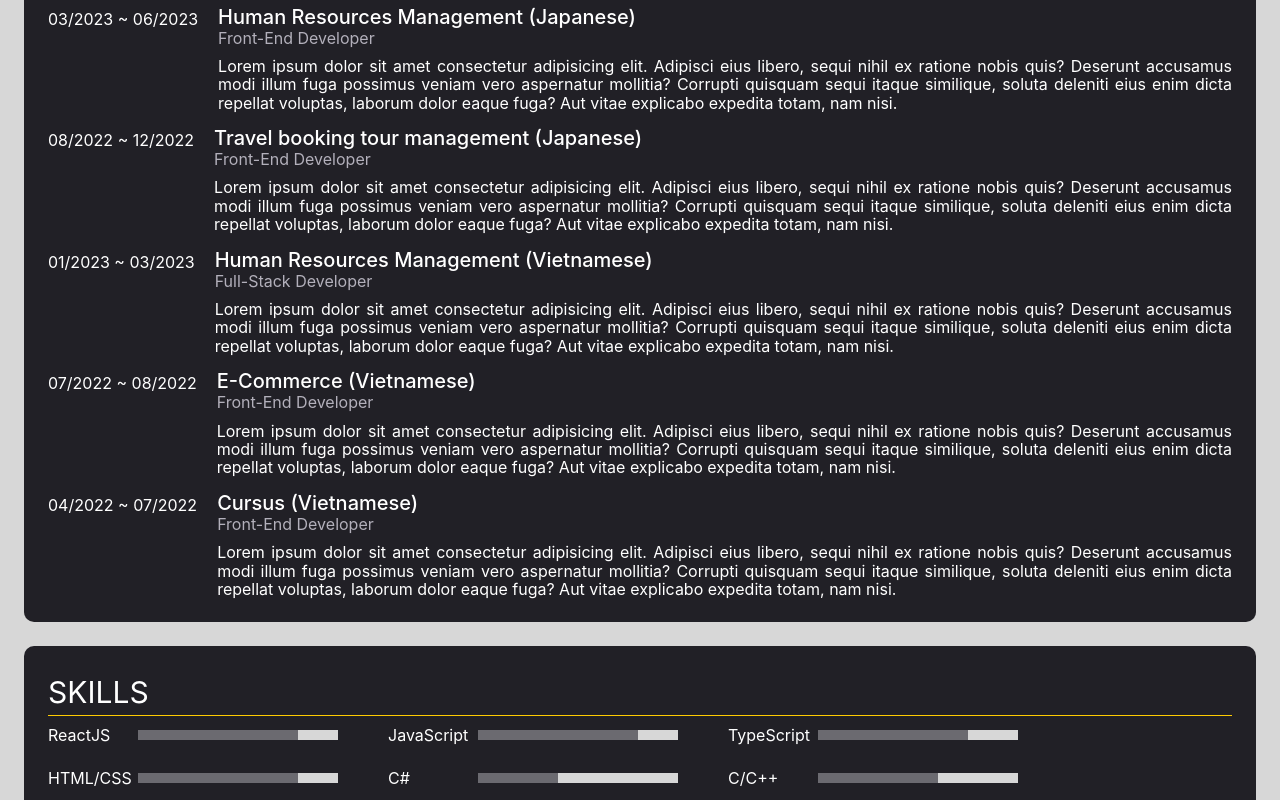
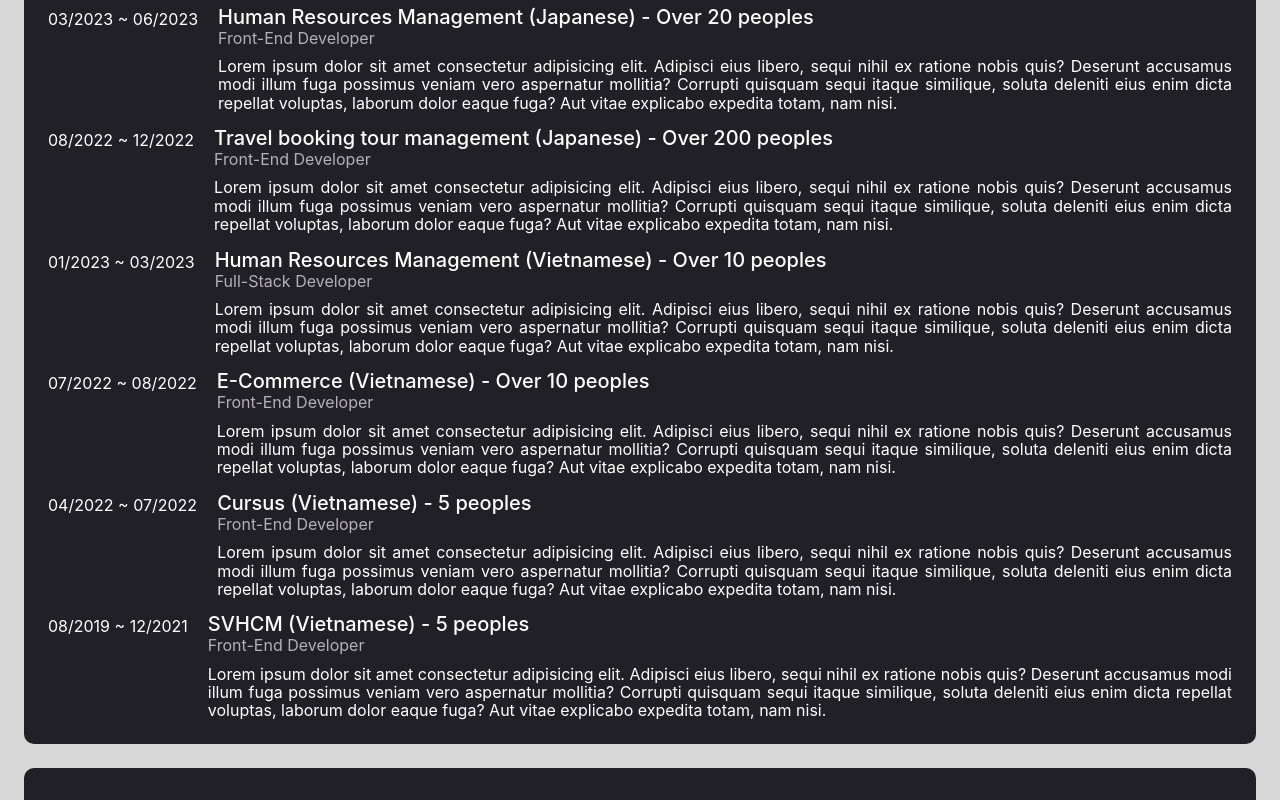
Before and after one commit to NQT2906/my-cv, a React (Create React App) app: page / in a window 1280 px wide. Shown: the part 400-1200 px from the top of the page. Built offline with nearby package versions, Linux system fonts and the light colour scheme.

Commit message:
Add team size

```diff
--- a/src/pages/Home/HomePage.tsx
+++ b/src/pages/Home/HomePage.tsx
@@ -92,7 +92,7 @@ const HomePage = () => {
                   </TimeWrapper>
 
                   <ProjectContentWrapper>
-                    <div className="projectName">{`${project?.name} (${project?.customer})`}</div>
+                    <div className="projectName">{`${project?.name} (${project?.customer}) - ${project?.people}`}</div>
                     <div className="projectRole">{project?.role}</div>
                     <span>{project?.overview}</span>
                   </ProjectContentWrapper>
@@ -175,6 +175,9 @@ const HomePage = () => {
                   <ProjectContentWrapper>
                     <div className="projectName">{`${project?.name}`}</div>
                     <div className="projectRole">{project?.role}</div>
+                    <div className="careerAdditional">
+                      {project?.additional}
+                    </div>
                   </ProjectContentWrapper>
                 </ProjectWrapper>
                 {state.width < 750 && <CustomDivider />}
--- a/src/pages/Home/HomePageStyled.ts
+++ b/src/pages/Home/HomePageStyled.ts
@@ -174,6 +174,15 @@ export const ProjectContentWrapper = styled.div`
 
     margin-bottom: 10px;
   }
+
+  & > .careerAdditional {
+    color: var(--color-font-grey);
+    font-size: 16px;
+    font-weight: 400;
+
+    margin-top: -10px;
+    margin-bottom: 10px;
+  }
 `;
 
 export const CustomDivider = styled(Divider)`
--- a/src/pages/Home/useHomePage.tsx
+++ b/src/pages/Home/useHomePage.tsx
@@ -72,6 +72,7 @@ const LIST_PROJECTS = [
       "Lorem ipsum dolor sit amet consectetur adipisicing elit. Adipisci eius libero, sequi nihil ex ratione nobis quis? Deserunt accusamus modi illum fuga possimus veniam vero aspernatur mollitia? Corrupti quisquam sequi itaque similique, soluta deleniti eius enim dicta repellat voluptas, laborum dolor eaque fuga? Aut vitae explicabo expedita totam, nam nisi.",
     timeFrom: "03-15-2023",
     timeTo: moment(),
+    people: "Over 20 peoples",
   },
   {
     name: "Travel booking tour management",
@@ -81,6 +82,7 @@ const LIST_PROJECTS = [
       "Lorem ipsum dolor sit amet consectetur adipisicing elit. Adipisci eius libero, sequi nihil ex ratione nobis quis? Deserunt accusamus modi illum fuga possimus veniam vero aspernatur mollitia? Corrupti quisquam sequi itaque similique, soluta deleniti eius enim dicta repellat voluptas, laborum dolor eaque fuga? Aut vitae explicabo expedita totam, nam nisi.",
     timeFrom: "08-15-2022",
     timeTo: "12-15-2022",
+    people: "Over 200 peoples",
   },
   {
     name: "Human Resources Management",
@@ -90,6 +92,7 @@ const LIST_PROJECTS = [
       "Lorem ipsum dolor sit amet consectetur adipisicing elit. Adipisci eius libero, sequi nihil ex ratione nobis quis? Deserunt accusamus modi illum fuga possimus veniam vero aspernatur mollitia? Corrupti quisquam sequi itaque similique, soluta deleniti eius enim dicta repellat voluptas, laborum dolor eaque fuga? Aut vitae explicabo expedita totam, nam nisi.",
     timeFrom: "01-15-2023",
     timeTo: "03-15-2023",
+    people: "Over 10 peoples",
   },
   {
     name: "E-Commerce",
@@ -99,6 +102,7 @@ const LIST_PROJECTS = [
       "Lorem ipsum dolor sit amet consectetur adipisicing elit. Adipisci eius libero, sequi nihil ex ratione nobis quis? Deserunt accusamus modi illum fuga possimus veniam vero aspernatur mollitia? Corrupti quisquam sequi itaque similique, soluta deleniti eius enim dicta repellat voluptas, laborum dolor eaque fuga? Aut vitae explicabo expedita totam, nam nisi.",
     timeFrom: "07-01-2022",
     timeTo: "08-15-2022",
+    people: "Over 10 peoples",
   },
   {
     name: "Cursus",
@@ -108,6 +112,17 @@ const LIST_PROJECTS = [
       "Lorem ipsum dolor sit amet consectetur adipisicing elit. Adipisci eius libero, sequi nihil ex ratione nobis quis? Deserunt accusamus modi illum fuga possimus veniam vero aspernatur mollitia? Corrupti quisquam sequi itaque similique, soluta deleniti eius enim dicta repellat voluptas, laborum dolor eaque fuga? Aut vitae explicabo expedita totam, nam nisi.",
     timeFrom: "04-15-2022",
     timeTo: "07-01-2022",
+    people: "5 peoples",
+  },
+  {
+    name: "SVHCM",
+    customer: "Vietnamese",
+    role: "Front-End Developer",
+    overview:
+      "Lorem ipsum dolor sit amet consectetur adipisicing elit. Adipisci eius libero, sequi nihil ex ratione nobis quis? Deserunt accusamus modi illum fuga possimus veniam vero aspernatur mollitia? Corrupti quisquam sequi itaque similique, soluta deleniti eius enim dicta repellat voluptas, laborum dolor eaque fuga? Aut vitae explicabo expedita totam, nam nisi.",
+    timeFrom: "08-01-2019",
+    timeTo: "12-01-2021",
+    people: "5 peoples",
   },
 ];
 
@@ -142,7 +157,7 @@ const LIST_SKILLS = [
   },
   {
     name: "Git",
-    percent: 80,
+    percent: 85,
   },
 ];
 
@@ -152,6 +167,7 @@ const LIST_EDUCATION = [
     role: "Software Developer",
     timeFrom: "03-15-2022",
     timeTo: moment(),
+    additional: "",
   },
   {
     name: "University of Information Technology - VNUHCM",
@@ -160,6 +176,7 @@ const LIST_EDUCATION = [
       "Lorem ipsum dolor sit amet consectetur adipisicing elit. Adipisci eius libero, sequi nihil ex ratione nobis quis? Deserunt accusamus modi illum fuga possimus veniam vero aspernatur mollitia? Corrupti quisquam sequi itaque similique, soluta deleniti eius enim dicta repellat voluptas, laborum dolor eaque fuga? Aut vitae explicabo expedita totam, nam nisi.",
     timeFrom: "08-15-2018",
     timeTo: "08-15-2022",
+    additional: "GPA: 8.27/10",
   },
 ];
 
```
